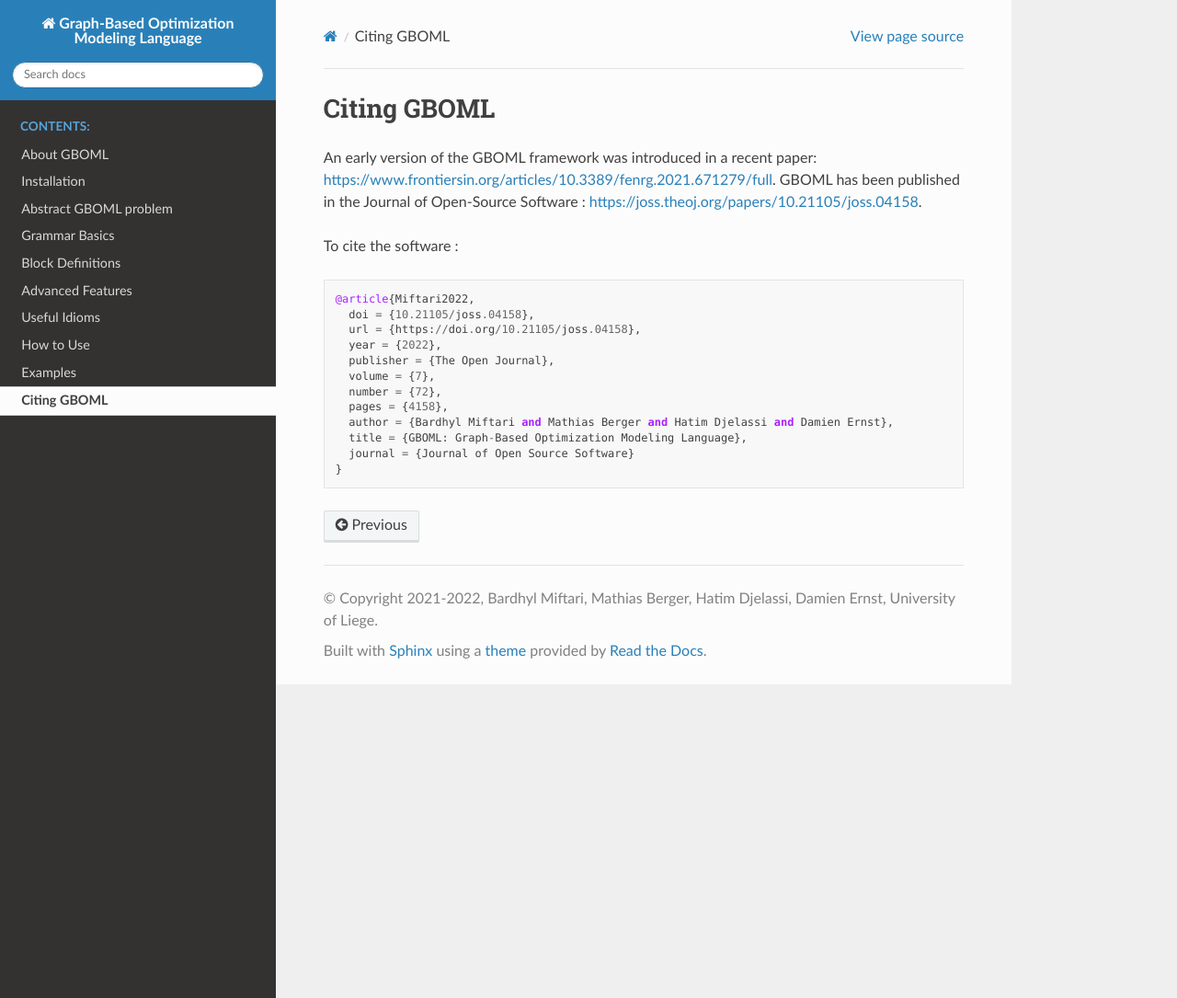
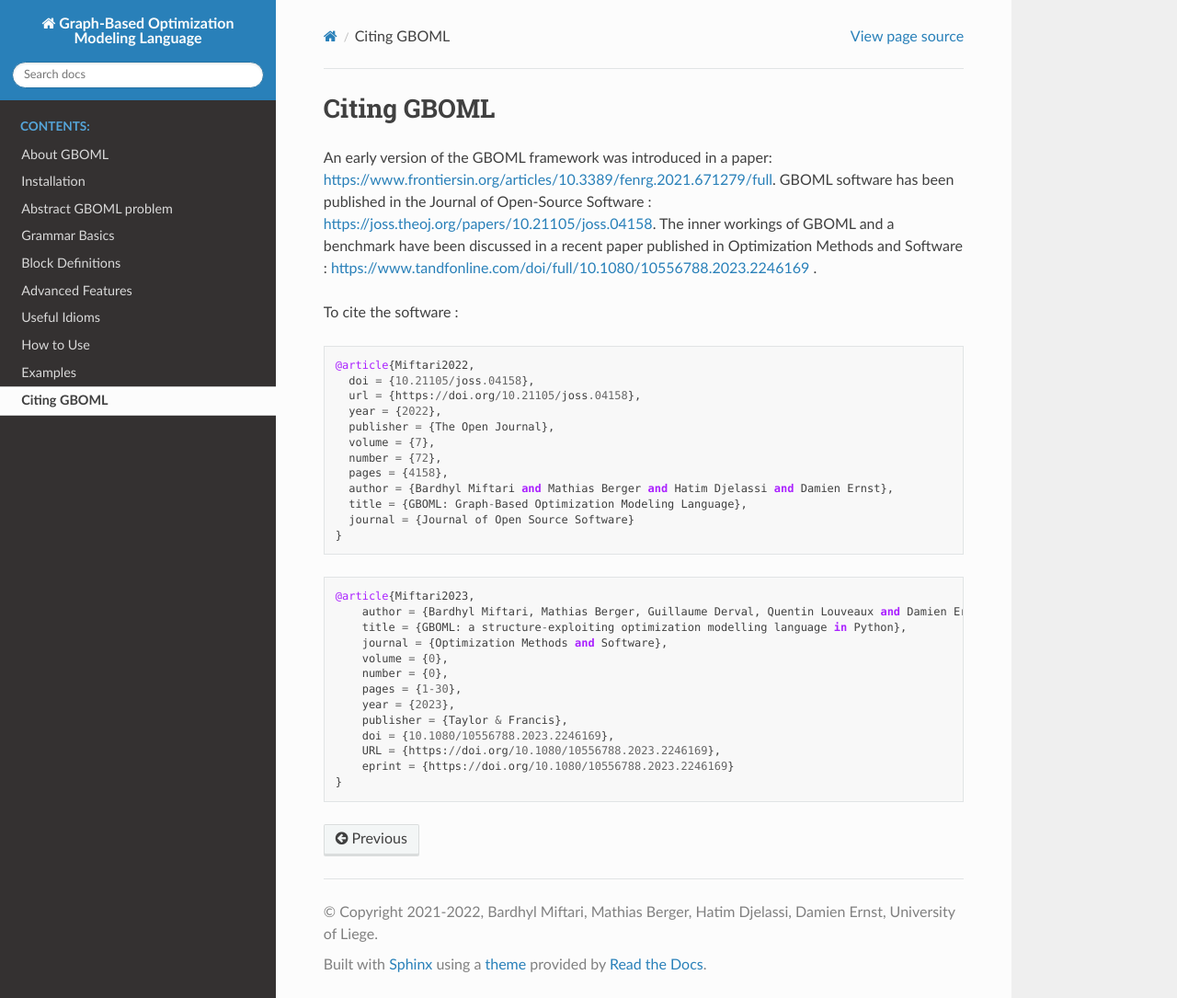
Before and after one commit to GBOML/GBOML, a Sphinx documentation site: the page built from docs/source/citation.rst, in a window 1280 px wide and 1085 px high. Shown: the whole window at 92% size. Built offline with Sphinx 7.4.7 and the Read the Docs theme 2.0.0, drawn with Linux system fonts in a browser that asks for light colours.

Commit message:
adding references in citation

```diff
--- a/docs/source/citation.rst
+++ b/docs/source/citation.rst
@@ -1,7 +1,8 @@
 Citing GBOML
 ------------
-An early version of the GBOML framework was introduced in a recent paper: https://www.frontiersin.org/articles/10.3389/fenrg.2021.671279/full.
-GBOML has been published in the Journal of Open-Source Software : https://joss.theoj.org/papers/10.21105/joss.04158.
+An early version of the GBOML framework was introduced in a paper: https://www.frontiersin.org/articles/10.3389/fenrg.2021.671279/full.
+GBOML software has been published in the Journal of Open-Source Software : https://joss.theoj.org/papers/10.21105/joss.04158.
+The inner workings of GBOML and a benchmark have been discussed in a recent paper published in Optimization Methods and Software : https://www.tandfonline.com/doi/full/10.1080/10556788.2023.2246169 .
 
 To cite the software :
 
@@ -19,3 +20,19 @@ To cite the software :
       title = {GBOML: Graph-Based Optimization Modeling Language},
       journal = {Journal of Open Source Software}
     }
+
+.. code-block::
+
+    @article{Miftari2023,
+        author = {Bardhyl Miftari, Mathias Berger, Guillaume Derval, Quentin Louveaux and Damien Ernst},
+        title = {GBOML: a structure-exploiting optimization modelling language in Python},
+        journal = {Optimization Methods and Software},
+        volume = {0},
+        number = {0},
+        pages = {1-30},
+        year = {2023},
+        publisher = {Taylor & Francis},
+        doi = {10.1080/10556788.2023.2246169},
+        URL = {https://doi.org/10.1080/10556788.2023.2246169},
+        eprint = {https://doi.org/10.1080/10556788.2023.2246169}
+    }
```
